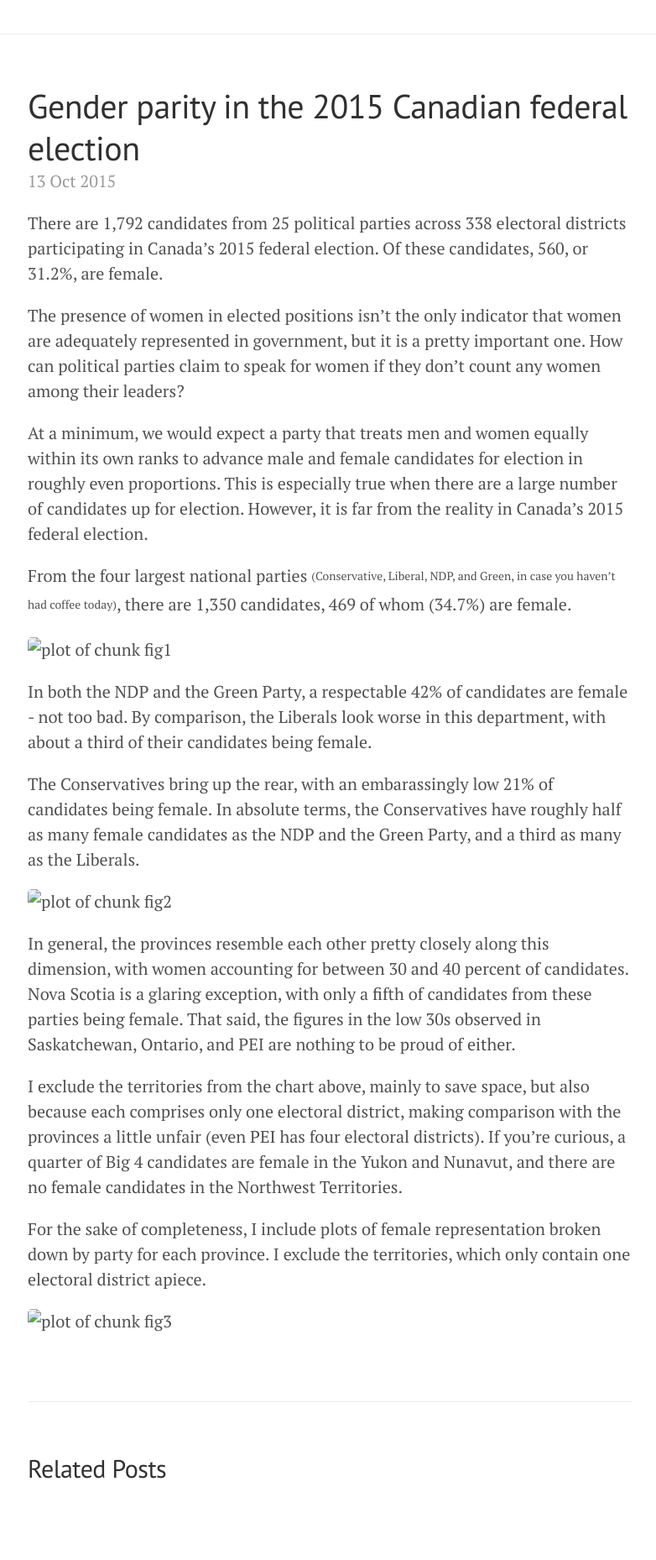
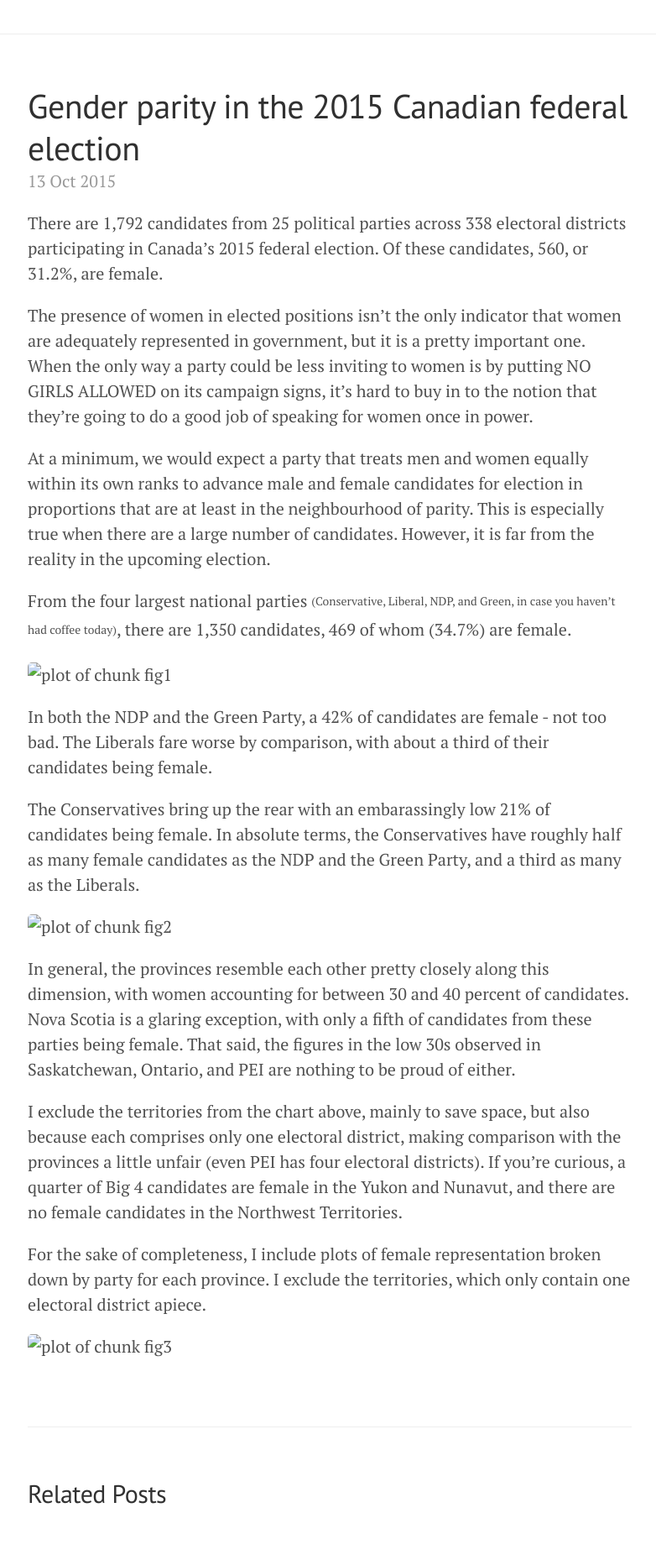
Before and after one commit to no-language/elect-gender, a Jekyll site: the page built from _posts/2015-10-13-gender.md, in a window 1280 px wide. Shown: the whole page at 84% size, without its empty margins (247-1029 px from the left). Built offline with Jekyll 4.4.1, drawn with Linux system fonts in a browser that asks for light colours; before the commit the page ends 1828 px from its top, so only the background shows below that.

Commit message:
copyedits, resize fig 1

```diff
--- a/_posts/2015-10-13-gender.md
+++ b/_posts/2015-10-13-gender.md
@@ -5,23 +5,23 @@ title: Gender parity in the 2015 Canadian federal election
 
 There are 1,792 candidates from 25 political parties across 338 electoral districts participating in Canada's 2015 federal election. Of these candidates, 560, or 31.2%, are female.
 
-The presence of women in elected positions isn't the only indicator that women are adequately represented in government, but it is a pretty important one. How can political parties claim to speak for women if they don't count any women among their leaders?
+The presence of women in elected positions isn't the only indicator that women are adequately represented in government, but it is a pretty important one. When the only way a party could be less inviting to women is by putting NO GIRLS ALLOWED on its campaign signs, it's hard to buy in to the notion that they're going to do a good job of speaking for women once in power.
 
-At a minimum, we would expect a party that treats men and women equally within its own ranks to advance male and female candidates for election in roughly even proportions. This is especially true when there are a large number of candidates up for election. However, it is far from the reality in Canada's 2015 federal election.
+At a minimum, we would expect a party that treats men and women equally within its own ranks to advance male and female candidates for election in proportions that are at least in the neighbourhood of parity. This is especially true when there are a large number of candidates. However, it is far from the reality in the upcoming election.
 
 From the four largest national parties <sub><sup>(Conservative, Liberal, NDP, and Green, in case you haven't had coffee today)</sup></sub>, there are 1,350 candidates, 469 of whom (34.7%) are female.
 
 
 
-<img src="figure/fig1-1.png" title="plot of chunk fig1" style="display: block; max-width: 800px; margin: auto;" />
+<img src="figure/fig1-1.png" title="plot of chunk fig1" alt="plot of chunk fig1" style="display: block; margin: auto;" />
 
-In both the NDP and the Green Party, a respectable 42% of candidates are female - not too bad. By comparison, the Liberals look worse in this department, with about a third of their candidates being female.
+In both the NDP and the Green Party, a 42% of candidates are female - not too bad. The Liberals fare worse by comparison, with about a third of their candidates being female.
 
-The Conservatives bring up the rear, with an embarassingly low 21% of candidates being female. In absolute terms, the Conservatives have roughly half as many female candidates as the NDP and the Green Party, and a third as many as the Liberals.
+The Conservatives bring up the rear with an embarassingly low 21% of candidates being female. In absolute terms, the Conservatives have roughly half as many female candidates as the NDP and the Green Party, and a third as many as the Liberals.
 
 
 
-<img src="figure/fig2-1.png" title="plot of chunk fig2" style="display: block; max-width: 800px; margin: auto;" />
+<img src="figure/fig2-1.png" title="plot of chunk fig2" alt="plot of chunk fig2" style="display: block; margin: auto;" />
 
 In general, the provinces resemble each other pretty closely along this dimension, with women accounting for between 30 and 40 percent of candidates. Nova Scotia is a glaring exception, with only a fifth of candidates from these parties being female. That said, the figures in the low 30s observed in Saskatchewan, Ontario, and PEI are nothing to be proud of either.
 
@@ -31,4 +31,4 @@ For the sake of completeness, I include plots of female representation broken do
 
 
 
-<img src="figure/fig3-1.png" title="plot of chunk fig3" style="display: block; max-width: 800px; margin: auto;" />
+<img src="figure/fig3-1.png" title="plot of chunk fig3" alt="plot of chunk fig3" style="display: block; margin: auto;" />
```
Also changed, not shown: figure/fig1-1.png.
